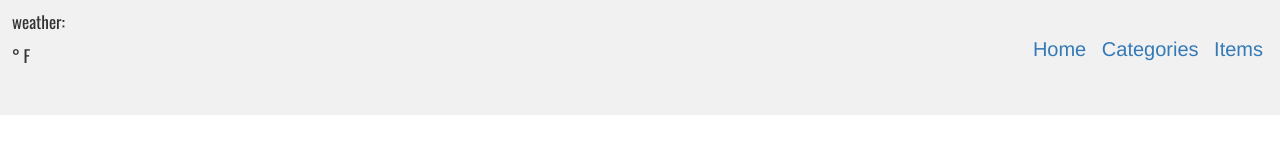
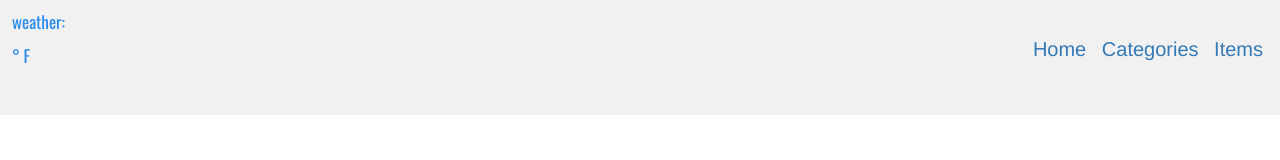
Before and after one commit to johncpatterson/TIY-7-1-Ui-Shop, a website: page index.html in a window 1280 px wide. Shown: the top 160 px of the page. Drawn offline with nearby package versions, Linux system fonts and the light colour scheme; some packages are replaced by stand-ins of ours; no server answers.

Commit message:
changed weather info color

```diff
--- a/sass/main.scss
+++ b/sass/main.scss
@@ -10,6 +10,7 @@
       font-size: 17px;
       padding-top: 10px;
       padding-left: 12px;
+      color: #2A8CEF;
       .city-name {
          p {
             border-bottom: 1 px solid gray;
```
Also changed, not shown: css/main.css.
